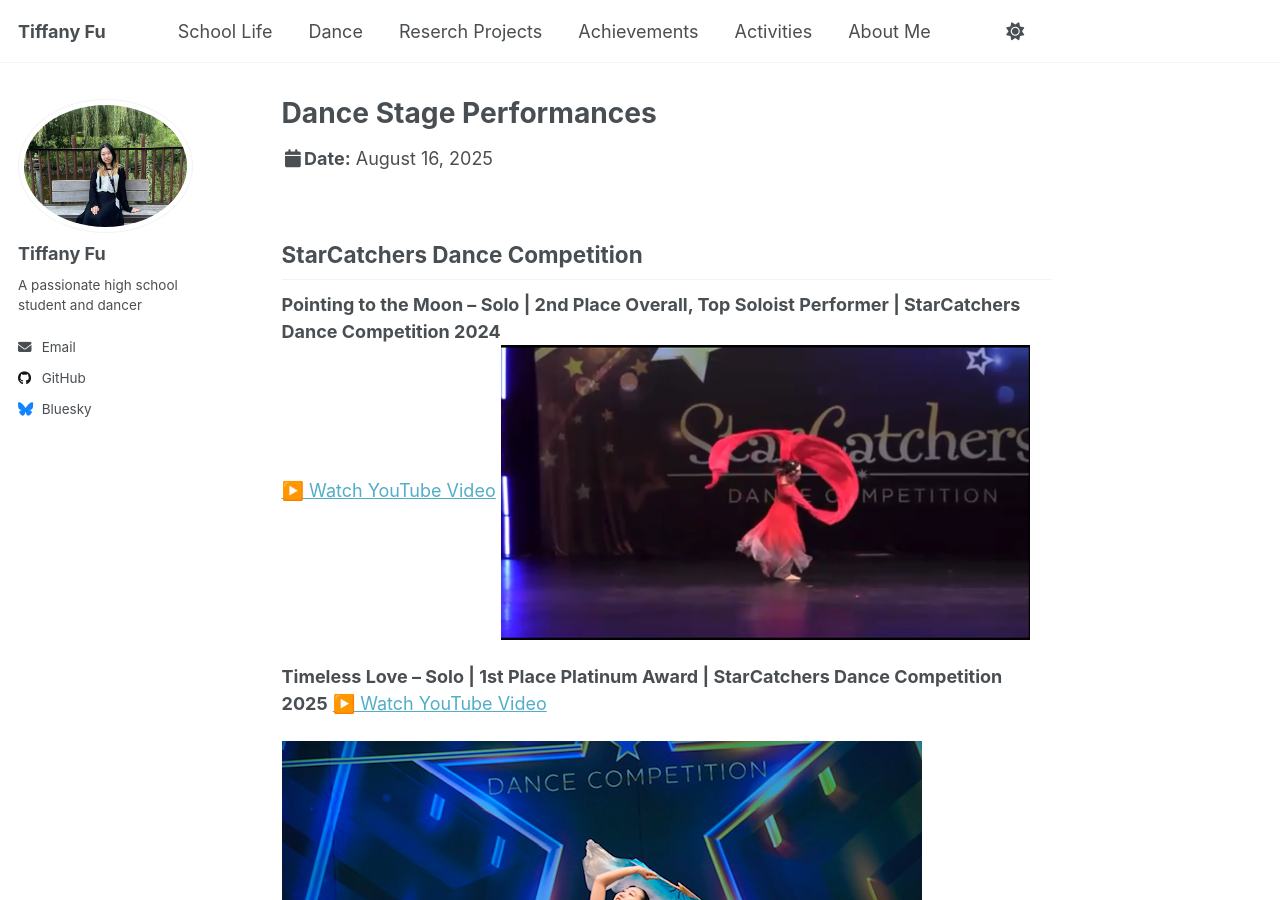
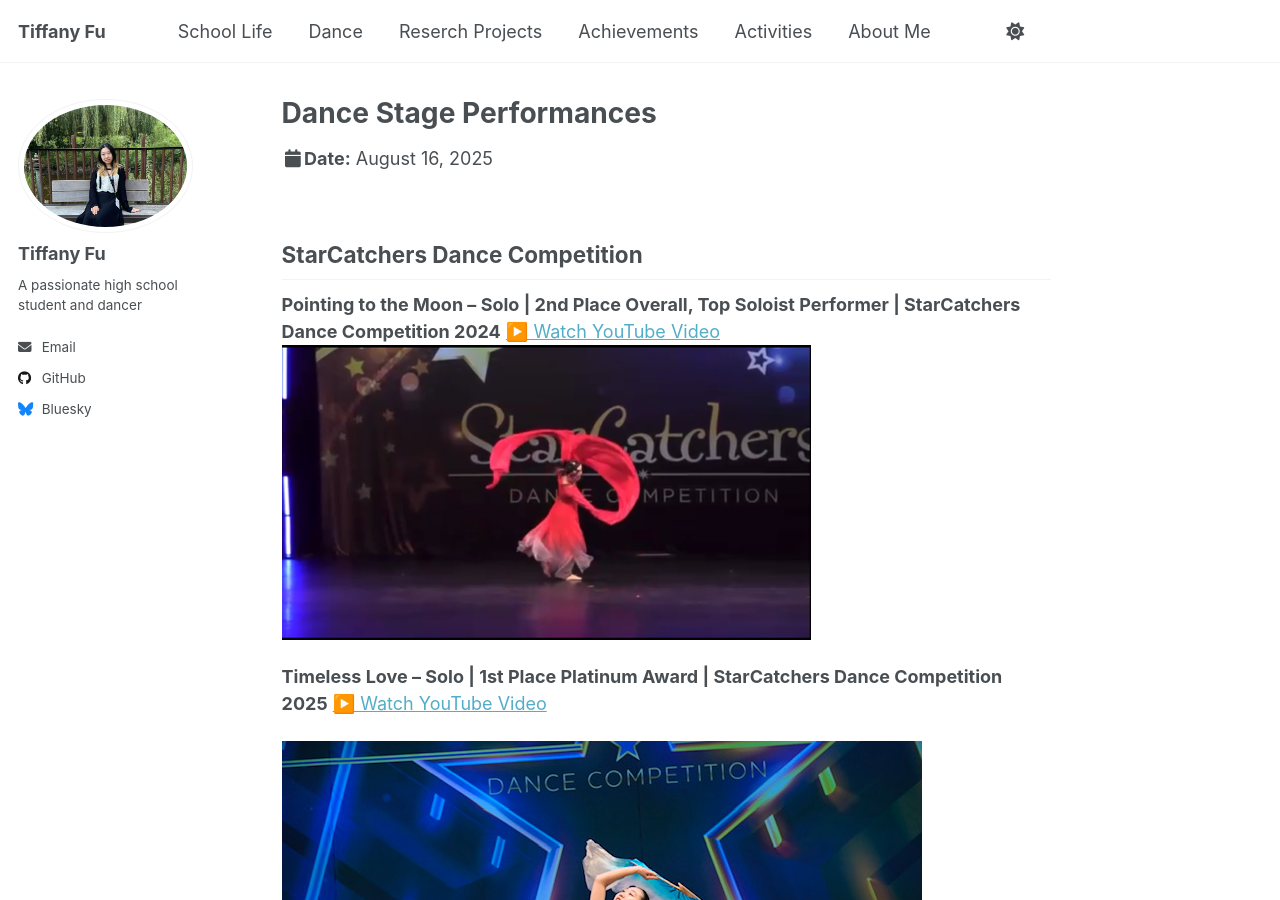
Before and after one commit to TiffanyJTFu/TiffanyFu, a Jekyll site: the page built from _talks/DanceStagePerformances.md, in a window 1280 px wide and 900 px high. Built offline with Jekyll 4.4.1, drawn with Linux system fonts in a browser that asks for light colours; a script that is not in the unit is left out.

Commit message:
Update DanceStagePerformances.md

```diff
--- a/_talks/DanceStagePerformances.md
+++ b/_talks/DanceStagePerformances.md
@@ -8,8 +8,8 @@ location: "Toronto, Canada"
 ---
 ## StarCatchers Dance Competition
 **Pointing to the Moon – Solo | 2nd Place Overall, Top Soloist Performer | StarCatchers Dance Competition 2024**
-<br><a href="https://youtu.be/Js13cJFnUC0" target="_blank" rel="noopener">▶️ Watch YouTube Video</a>
-![Dance10](https://tiffanyjtfu.github.io/TiffanyFu/images/dancepointingtothemoons.PNG)
+<a href="https://youtu.be/Js13cJFnUC0" target="_blank" rel="noopener">▶️ Watch YouTube Video</a>
+<br>![Dance10](https://tiffanyjtfu.github.io/TiffanyFu/images/dancepointingtothemoons.PNG)
 
 
 
```
